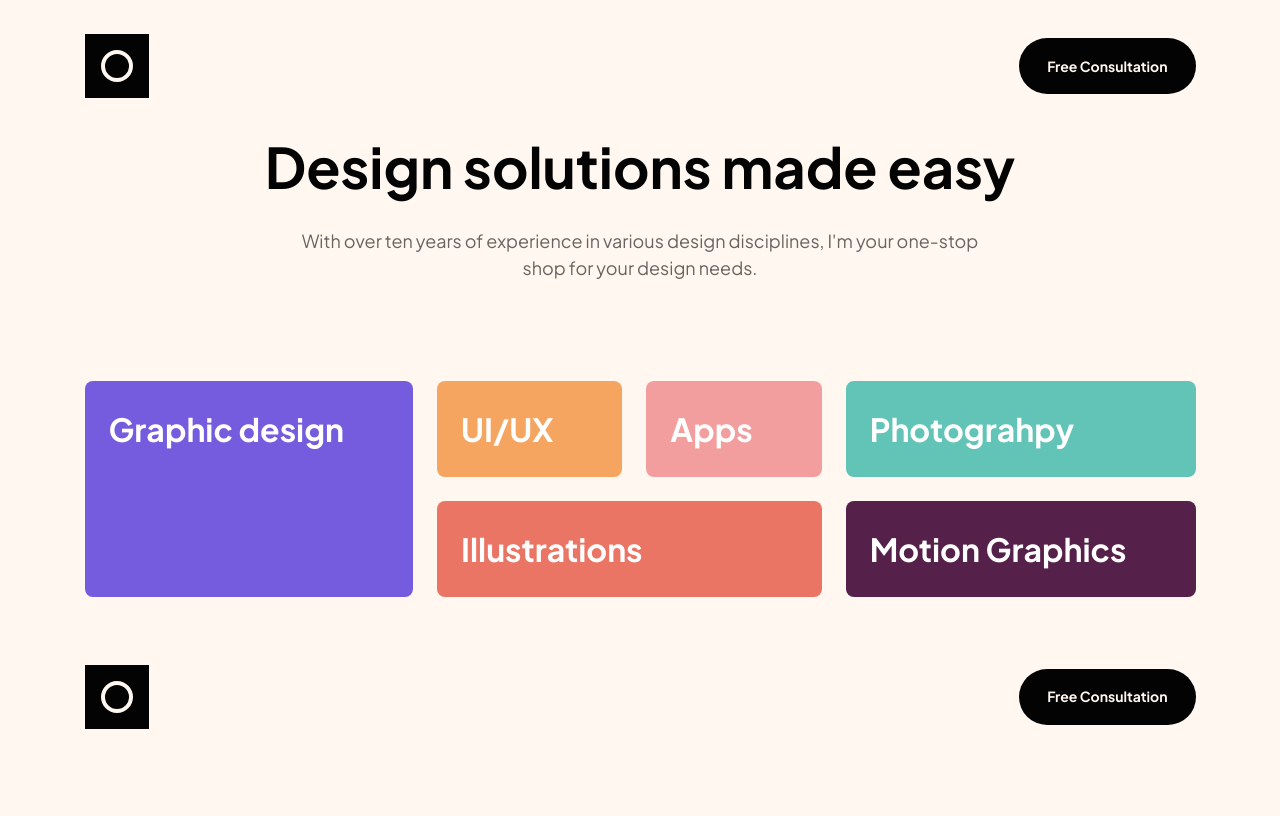
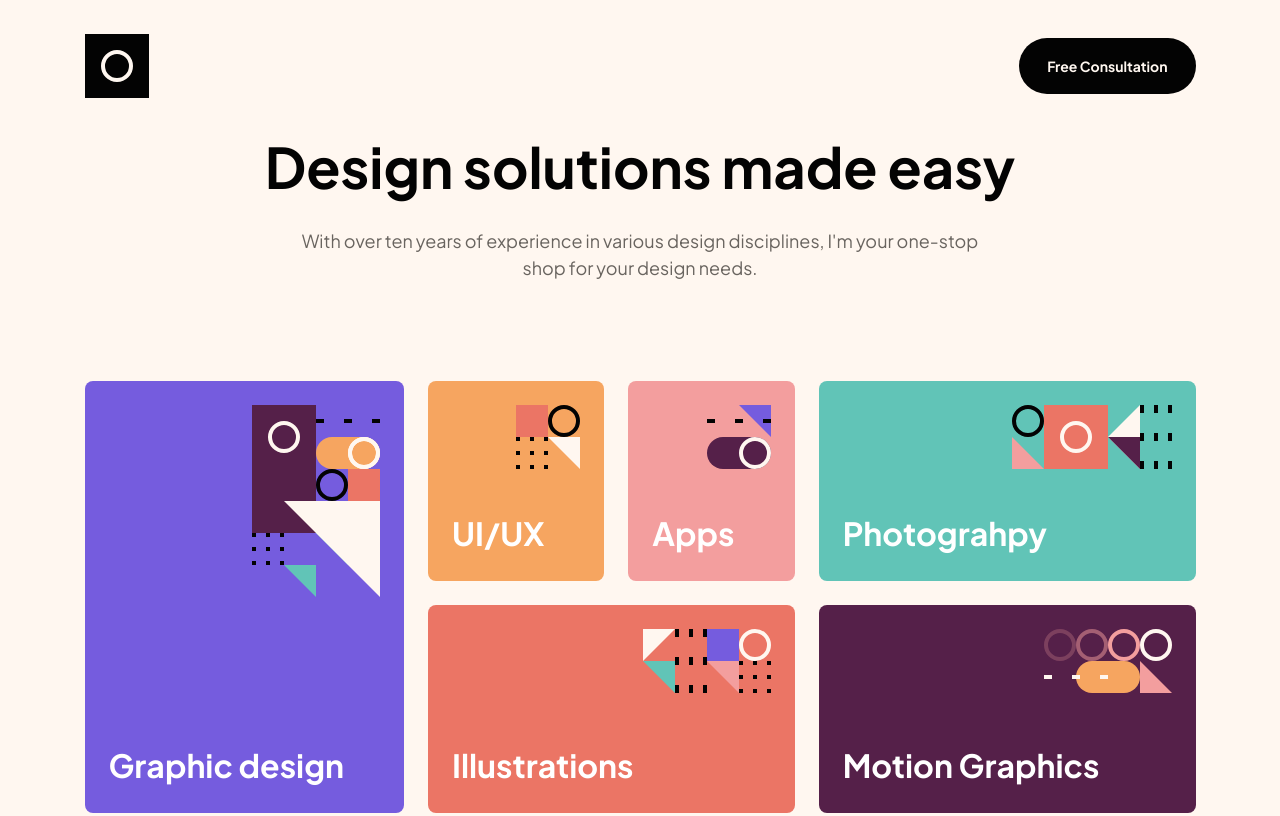
Before and after one commit to victorbruce/single-page-portfolio, a plain HTML site: page index.html in a window 1280 px wide. Shown: the top 816 px of the page. Drawn offline with Linux system fonts and the light colour scheme.

Commit message:
feat(services): add content and image to seervice card

```diff
--- a/index.html
+++ b/index.html
@@ -45,33 +45,81 @@
         <h2 id="services" class="visually-hidden">Services</h2>
         <div class="services__cards">
           <!-- Graphic Design Card-->
-          <div class="services__card services__card--graphic">
-            <h3>Graphic design</h3>
+          <div class="services__card services__card--graphic" aria-labelledby="graphic-design-heading">
+            <div>
+              <img
+                src="./assets/pattern-graphic-design.svg"
+                alt=""
+                aria-label="hidden"
+                role="presentation"
+              />
+            </div>
+            <h3 id="graphic-design-heading">Graphic design</h3>
           </div>
 
           <!-- UI/UX Card-->
-          <div class="services__card services__card--ui">
-            <h3>UI/UX</h3>
+          <div class="services__card services__card--ui" aria-labelledby="ui-ux-heading">
+            <div>
+              <img
+                src="./assets/pattern-ui-ux.svg"
+                alt=""
+                aria-label="hidden"
+                role="presentation"
+              />
+            </div>
+            <h3 id="ui-ux-heading">UI/UX</h3>
           </div>
 
           <!-- Apps Card-->
-          <div class="services__card services__card--apps">
-            <h3>Apps</h3>
+          <div class="services__card services__card--apps" aria-labelledby="apps-heading">
+            <div>
+              <img
+                src="./assets/pattern-apps.svg"
+                alt=""
+                aria-label="hidden"
+                role="presentation"
+              />
+            </div>
+            <h3 id="apps-heading">Apps</h3>
           </div>
 
           <!-- Illustration Card -->
-          <div class="services__card services__card--illustrations">
-            <h3>Illustrations</h3>
+          <div class="services__card services__card--illustrations" aria-labelledby="illustrations-heading">
+            <div>
+              <img
+                src="./assets/pattern-illustrations.svg"
+                alt=""
+                aria-label="hidden"
+                role="presentation"
+              />
+            </div>
+            <h3 id="illustrations-heading">Illustrations</h3>
           </div>
 
           <!-- Photograhpy Card -->
-          <div class="services__card services__card--photography">
-            <h3>Photograhpy</h3>
+          <div class="services__card services__card--photography" aria-labelledby="photography-heading">
+            <div>
+              <img
+                src="./assets/pattern-photography.svg"
+                alt=""
+                aria-label="hidden"
+                role="presentation"
+              />
+            </div>
+            <h3 id="photography-heading">Photograhpy</h3>
           </div>
 
           <!-- Motion Graphics Card -->
-          <div class="services__card services__card--motion">
-            <h3>Motion Graphics</h3>
+          <div class="services__card services__card--motion" aria-labelledby="motion-graphics-heading">
+            <div>
+              <img
+                src="./assets/pattern-motion-graphics.svg"
+                alt=""
+                aria-label="hidden"
+                role="presentation"
+              />
+            </div>
+            <h3 id="motion-graphics-heading">Motion Graphics</h3>
           </div>
         </div>
       </section>
--- a/styles/index.css
+++ b/styles/index.css
@@ -239,10 +239,19 @@ body {
 .services__card {
   border-radius: var(--corner-radius);
   padding: var(--spacing-md);
+  position: relative;
 }
 
 .services__card h3 {
   color: white;
+  /* position: absolute;
+  left: 24px;
+  bottom: 24px; */
+}
+
+.services__card > div {
+  display: flex;
+  justify-content: end;
 }
 
 .services__cards {
@@ -259,28 +268,59 @@ body {
 @media (min-width: 768px) {
   .services__cards {
     grid-template-areas:
-    "graphic graphic ui apps"
-    "graphic graphic illustrations illustrations"
-    "photography photography motion motion";
+      "graphic graphic ui apps"
+      "graphic graphic illustrations illustrations"
+      "photography photography motion motion";
   }
 }
 
 @media (min-width: 1024px) {
   .services__cards {
     grid-template-areas:
-    "graphic ui apps photography"
-    "graphic illustrations illustrations motion";
+      "graphic ui apps photography photography"
+      "graphic illustrations illustrations motion motion";
   }
 }
 
 .services__card--graphic {
   grid-area: graphic;
   background-color: var(--color-galatic-blue);
+
+  display: flex;
+  flex-direction: column;
+  justify-content: space-between;
+}
+
+.services__card--graphic div {
+  margin-bottom: 94px;
+}
+
+.services__card--graphic img {
+  width: 128px;
+  height: 192px;
+  object-fit: contain;
 }
 
 .services__card--ui {
   grid-area: ui;
   background-color: var(--color-summer-yellow);
+}
+
+.services__card--ui div,
+.services__card--apps div,
+.services__card--photography div {
+  margin-bottom: 40px;
+}
+
+.services__card--illustrations div,
+.services__card--motion div {
+  margin-bottom: 48px;
+}
+
+.services__card--ui img,
+.services__card--apps img {
+  width: 64px;
+  height: 64px;
 }
 
 .services__card--apps {
```
